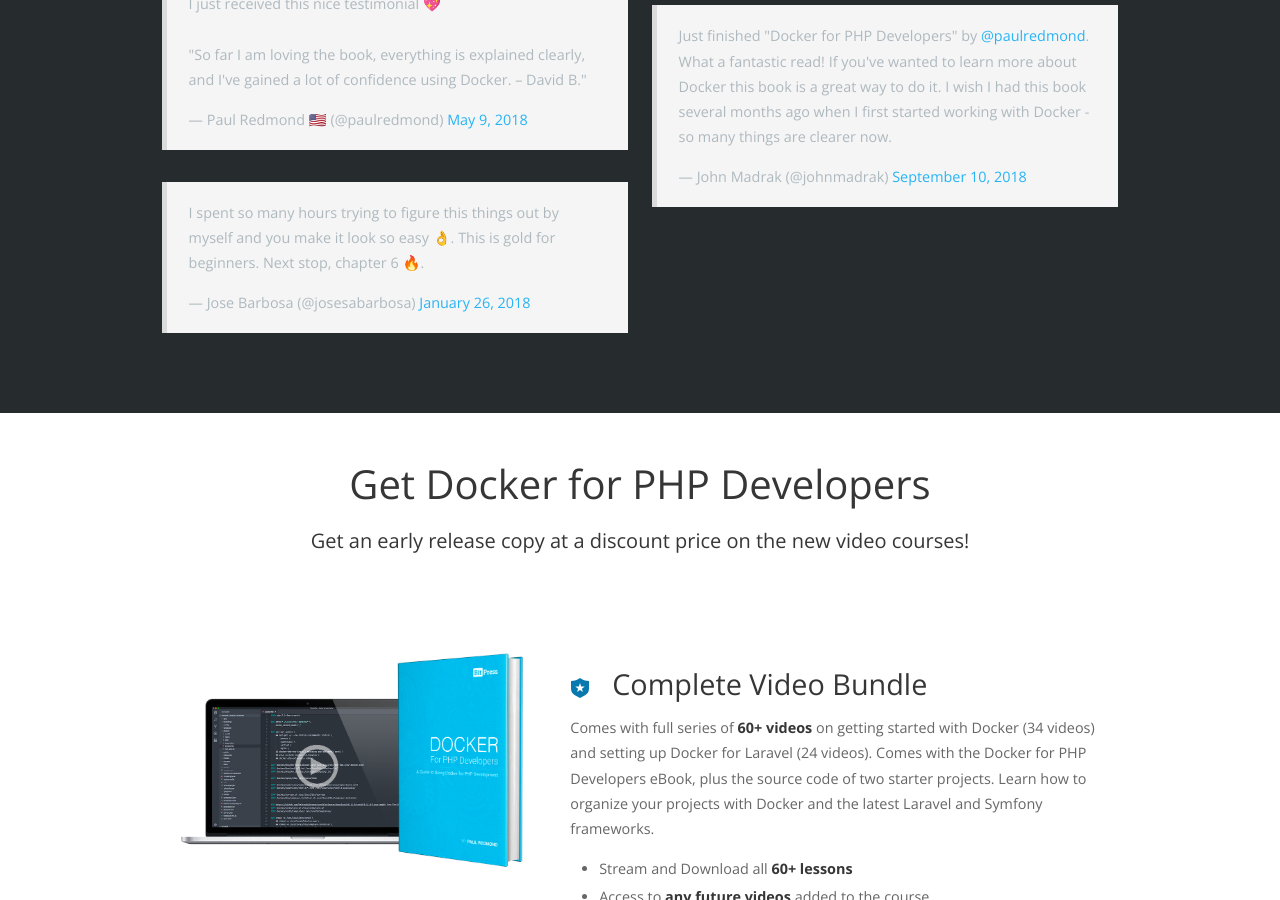
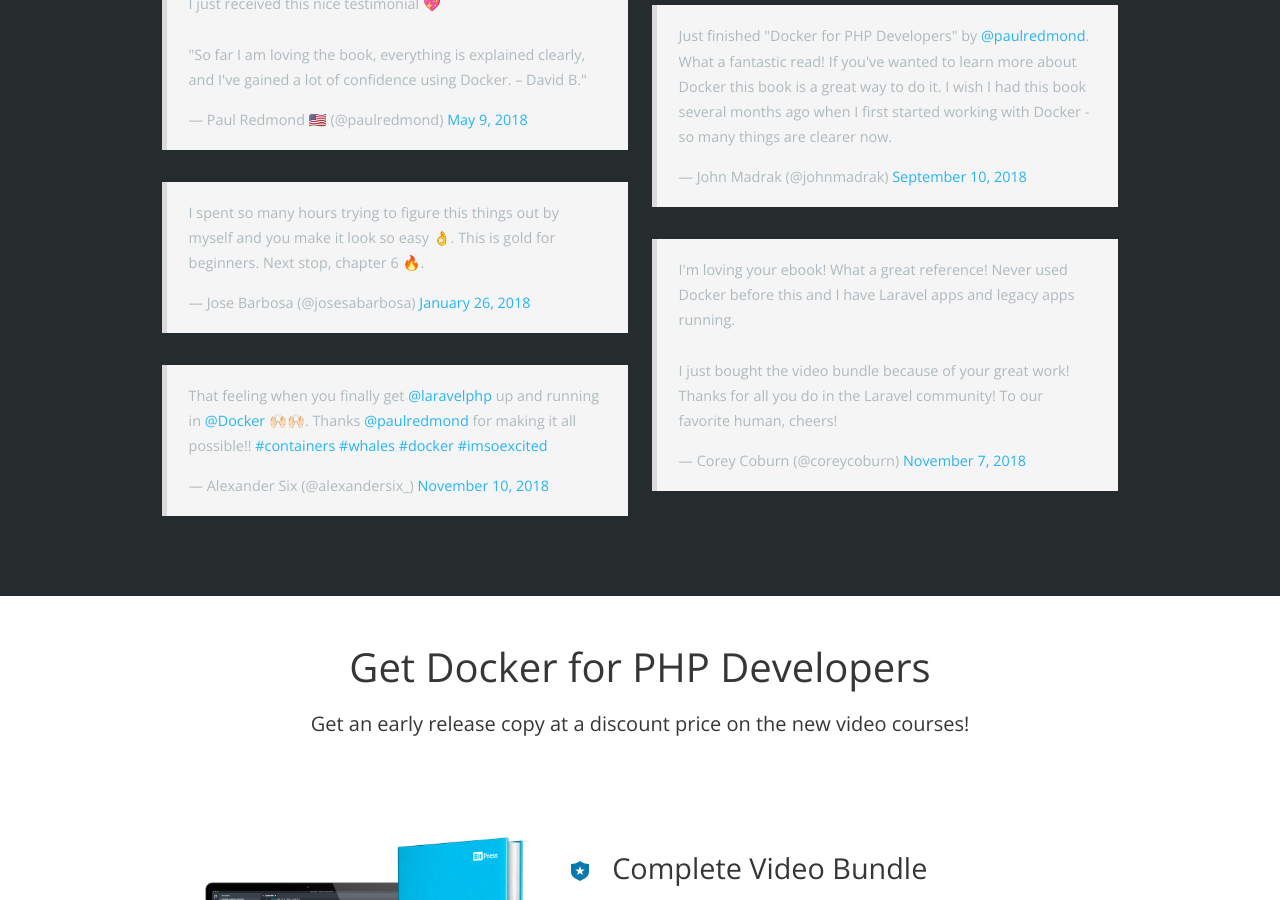
Before and after one commit to bitpressio/bitpressio.github.io, a Jekyll site: the page built from mastering-docker-php.md, in a window 1280 px wide and 900 px high, scrolled down 11345 px. Built offline with Jekyll 4.4.1, drawn with Linux system fonts in a browser that asks for light colours; nearby versions of some CDN libraries; some web fonts are replaced; comment, search, counter and statistics services are not loaded.

Commit message:
Add testimonials

```diff
--- a/mastering-docker-php.md
+++ b/mastering-docker-php.md
@@ -1020,6 +1020,9 @@
                             <div class="mb-2">
                                 <blockquote class="twitter-tweet" data-conversation="none" data-lang="en"><p lang="en" dir="ltr">I spent so many hours trying to figure this things out by myself and you make it look so easy 👌. This is gold for beginners. Next stop, chapter 6 🔥.</p>&mdash; Jose Barbosa (@josesabarbosa) <a href="https://twitter.com/josesabarbosa/status/956720618480775169?ref_src=twsrc%5Etfw">January 26, 2018</a></blockquote>
                             </div>
+                            <div class="mb-2">
+                                <blockquote class="twitter-tweet" data-lang="en"><p lang="en" dir="ltr">That feeling when you finally get <a href="https://twitter.com/laravelphp?ref_src=twsrc%5Etfw">@laravelphp</a> up and running in <a href="https://twitter.com/Docker?ref_src=twsrc%5Etfw">@Docker</a> 🙌🏻🙌🏻. Thanks <a href="https://twitter.com/paulredmond?ref_src=twsrc%5Etfw">@paulredmond</a> for making it all possible!! <a href="https://twitter.com/hashtag/containers?src=hash&amp;ref_src=twsrc%5Etfw">#containers</a> <a href="https://twitter.com/hashtag/whales?src=hash&amp;ref_src=twsrc%5Etfw">#whales</a> <a href="https://twitter.com/hashtag/docker?src=hash&amp;ref_src=twsrc%5Etfw">#docker</a> <a href="https://twitter.com/hashtag/imsoexcited?src=hash&amp;ref_src=twsrc%5Etfw">#imsoexcited</a></p>&mdash; Alexander Six (@alexandersix_) <a href="https://twitter.com/alexandersix_/status/1061127960239972352?ref_src=twsrc%5Etfw">November 10, 2018</a></blockquote>
+                            </div>
                         </div>
                         <div class="column is-6">
                             <div class="mb-2">
@@ -1039,6 +1042,9 @@
                             </div>
                             <div class="mb-2">
                                 <blockquote class="twitter-tweet" data-lang="en"><p lang="en" dir="ltr">Just finished &quot;Docker for PHP Developers&quot; by <a href="https://twitter.com/paulredmond?ref_src=twsrc%5Etfw">@paulredmond</a>. What a fantastic read! If you&#39;ve wanted to learn more about Docker this book is a great way to do it. I wish I had this book several months ago when I first started working with Docker - so many things are clearer now.</p>&mdash; John Madrak (@johnmadrak) <a href="https://twitter.com/johnmadrak/status/1038975664064479232?ref_src=twsrc%5Etfw">September 10, 2018</a></blockquote>
+                            </div>
+                            <div class="mb-2">
+                                <blockquote class="twitter-tweet" data-conversation="none" data-lang="en"><p lang="en" dir="ltr">I&#39;m loving your ebook! What a great reference! Never used Docker before this and I have Laravel apps and legacy apps running. <br><br>I just bought the video bundle because of your great work! Thanks for all you do in the Laravel community! To our favorite human, cheers!</p>&mdash; Corey Coburn (@coreycoburn) <a href="https://twitter.com/coreycoburn/status/1060296729772212224?ref_src=twsrc%5Etfw">November 7, 2018</a></blockquote>
                             </div>
                         </div>
                     </div>
```
